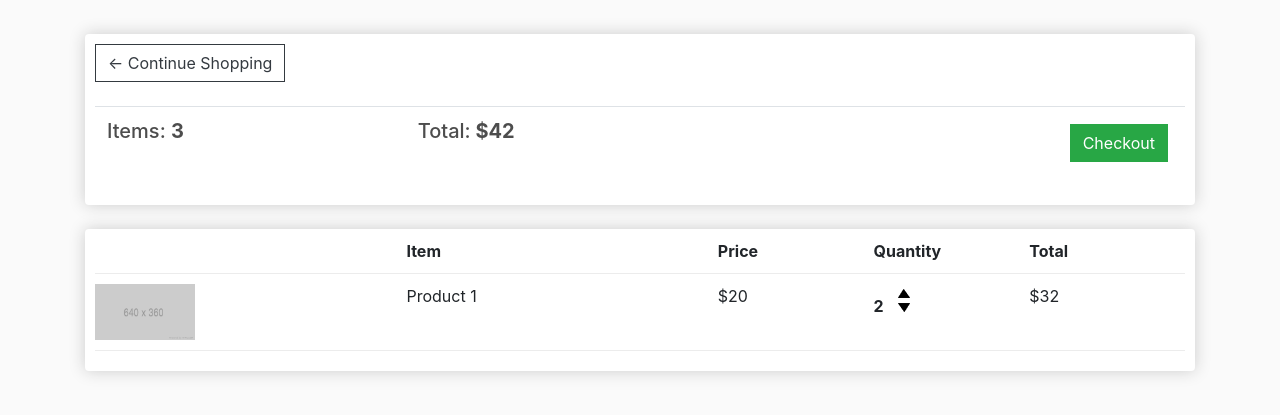
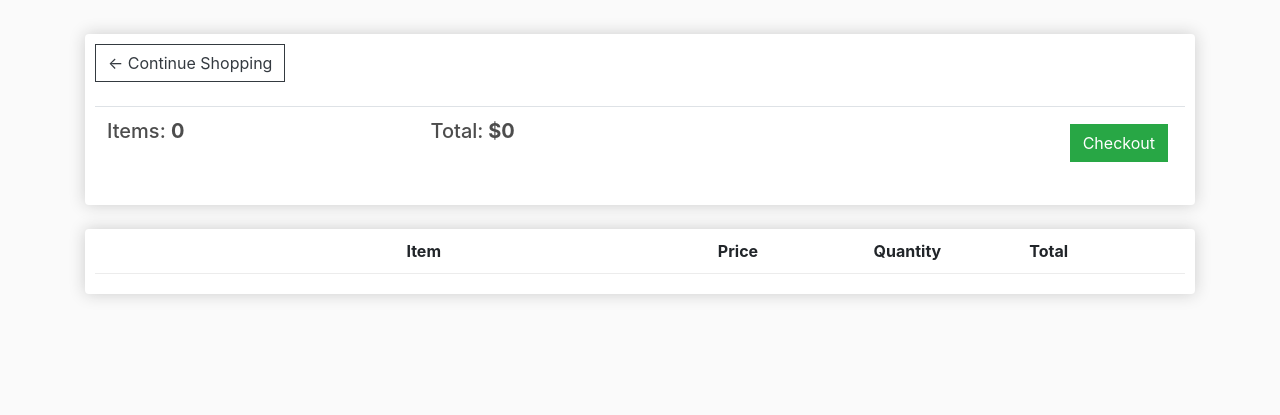
Before and after one commit to vinayredkar/Django-Ecommerce_Website, a Django app: page /cart/ in a window 1280 px wide. Shown: the part 57-472 px from the top of the page. Run offline with Django 5.2, Linux system fonts and the light colour scheme; lists and menus that the app fills with data are empty; some libraries are stand-ins or nearby versions.

Commit message:
make cart and checkout add data

```diff
--- a/store/templates/store/cart.html
+++ b/store/templates/store/cart.html
@@ -11,8 +11,8 @@
 				<br>
 				<table class="table">
 					<tr>
-						<th><h5>Items: <strong>3</strong></h5></th>
-						<th><h5>Total:<strong> $42</strong></h5></th>
+						<th><h5>Items: <strong>{{order.get_cart_items}}</strong></h5></th>
+						<th><h5>Total:<strong> ${{order.get_cart_total}}</strong></h5></th>
 						<th>
 							<a  style="float:right; margin:5px;" class="btn btn-success" href="{% url 'checkout' %}">Checkout</a>
 						</th>
@@ -31,20 +31,22 @@
 					<div style="flex:1"><strong>Total</strong></div>
 				</div>
 
+				{% for item in items %}
 				<div class="cart-row">
-					<div style="flex:2"><img class="row-image" src="{% static 'images/placeholder.png' %}"></div>
-					<div style="flex:2"><p>Product 1</p></div>
-					<div style="flex:1"><p>$20</p></div>
+					<div style="flex:2"><img class="row-image" src="{{item.product.imageURL}}"></div>
+					<div style="flex:2"><p>{{item.product.name}}</p></div>
+					<div style="flex:1"><p>${{item.product.price|floatformat:2}}</p></div>
 					<div style="flex:1">
-						<p class="quantity">2</p>
+						<p class="quantity">{{item.quantity}}</p>
 						<div class="quantity">
 							<img class="chg-quantity" src="{% static  'images/arrow-up.png' %}">
 
 							<img class="chg-quantity" src="{% static  'images/arrow-down.png' %}">
 						</div>
 					</div>
-					<div style="flex:1"><p>$32</p></div>
+					<div style="flex:1">${{item.get_total}}<p></p></div>
 				</div>
+				{% endfor %}
 
 			</div>
 		</div>
--- a/store/views.py
+++ b/store/views.py
@@ -10,9 +10,28 @@ def store(request):
 
 
 def cart(request):
-    context = {}
-    return render(request, 'store/cart.html',context)
+
+	if request.user.is_authenticated:
+		customer = request.user.customer
+		order, created = Order.objects.get_or_create(customer=customer, complete=False)
+		items = order.orderitem_set.all()
+	else:
+		#Create empty cart for now for non-logged in user
+		items = []
+		order = {'get_cart_total':0, 'get_cart_items':0}
+
+	context = {'items':items, 'order': order}
+	return render(request, 'store/cart.html', context)
 
 def checkout(request):
-    context = {}
-    return render(request, 'store/checkout.html',context)
+	if request.user.is_authenticated:
+		customer = request.user.customer
+		order, created = Order.objects.get_or_create(customer=customer, complete=False)
+		items = order.orderitem_set.all()
+	else:
+		#Create empty cart for now for non-logged in user
+		items = []
+		order = {'get_cart_total':0, 'get_cart_items':0}
+
+	context = {'items':items, 'order':order}
+	return render(request, 'store/checkout.html', context)
```
Also changed, not shown: store/models.py (+23 -6 lines), store/templates/store/checkout.html (+8 -6 lines), db.sqlite3.
